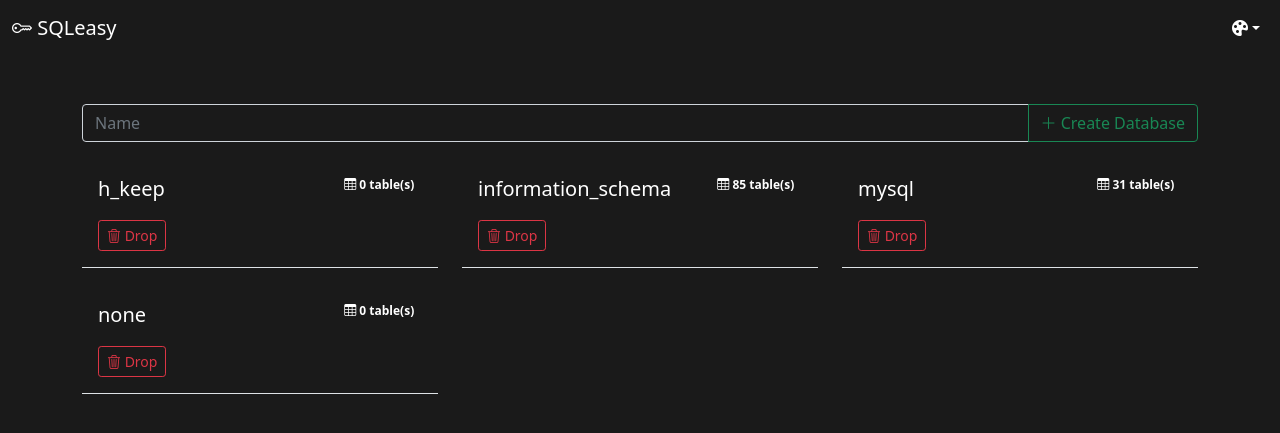
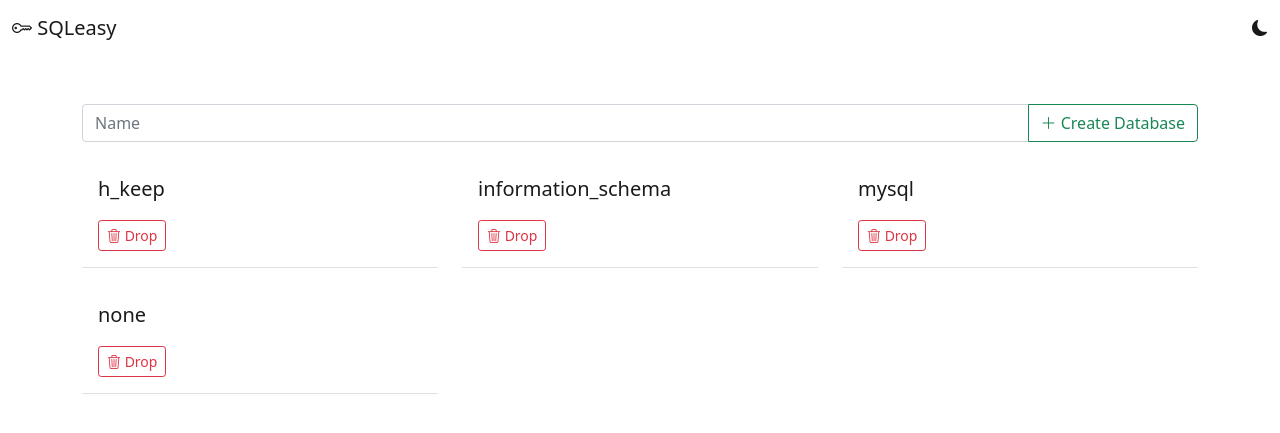
Before and after one commit to misterrager8/SQLeasy, a Flask app: page / in a window 1280 px wide. Shown: the top 433 px of the page. Run offline with Flask 2, Linux system fonts and the light colour scheme; some libraries are stand-ins or nearby versions.

Commit message:
FEATURE: theme toggle

```diff
--- a/SQLeasy/static/main.js
+++ b/SQLeasy/static/main.js
@@ -1,11 +1,23 @@
-$(document).ready(function() {
+
+
+
+$(document).ready(function() {{
+    localStorage.getItem('SQLeasy') === 'dark' ? setDark() : setLight();
+}});
+
+function setDark() {{
+    localStorage.setItem('SQLeasy', 'dark');
     document.documentElement.setAttribute('data-theme', localStorage.getItem('SQLeasy'));
-});
+    $('#dark').show();
+    $('#light').hide();
+}}
 
-function changeTheme(theme) {
-    localStorage.setItem('SQLeasy', theme);
+function setLight() {{
+    localStorage.setItem('SQLeasy', 'light');
     document.documentElement.setAttribute('data-theme', localStorage.getItem('SQLeasy'));
-}
+    $('#light').show();
+    $('#dark').hide();
+}}
 
 function toggleDiv(divId) {
     $('#' + divId).fadeToggle(150);
--- a/SQLeasy/templates/base.html
+++ b/SQLeasy/templates/base.html
@@ -13,12 +13,8 @@
             <div class="collapse navbar-collapse" id="navContent">
                 <ul class="navbar-nav ms-auto">
                     <li class="nav-item">
-                        <a class="nav-link dropdown-toggle" data-bs-toggle="dropdown" data-bs-target="#themes"><i class="bi bi-palette-fill"></i></a>
-                        <div id="themes" class="dropdown-menu dropdown-menu-end text-center">
-                            <a class="dropdown-item" onclick="changeTheme('light')">Light</a>
-                            <a class="dropdown-item" onclick="changeTheme('dark')">Dark</a>
-                            <a class="dropdown-item" onclick="changeTheme('charcoal')">Charcoal</a>
-                        </div>
+                        <a id="dark" onclick="setLight()"><i class="bi bi-sun-fill"></i></a>
+                        <a id="light" onclick="setDark()"><i class="bi bi-moon-fill"></i></a>
                     </li>
                 </ul>
             </div>
```
